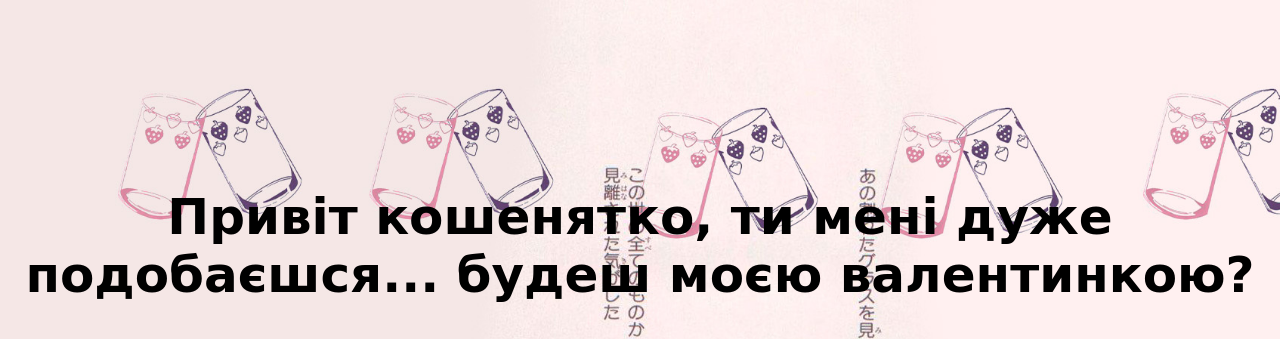
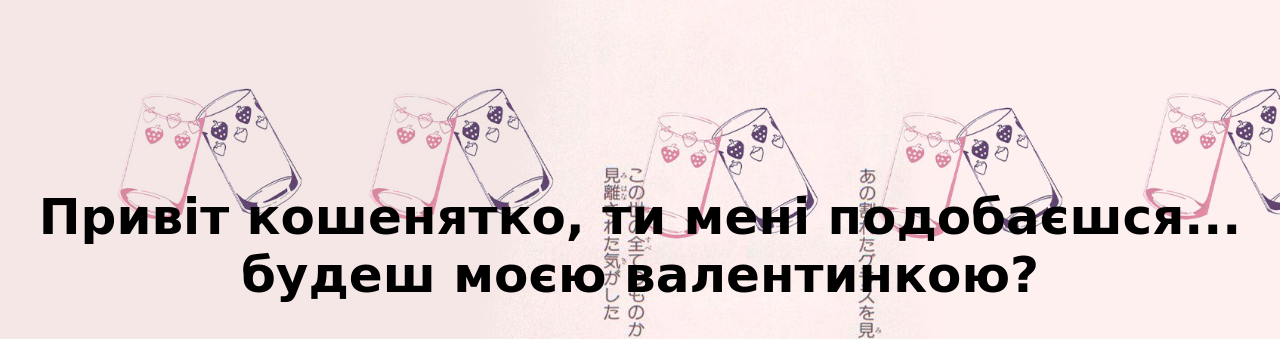
Before and after one commit to oyasunata/oyasunata.github.io, a plain HTML site: page index.html in a window 1280 px wide. Shown: the top 339 px of the page. Drawn offline with Linux system fonts and the light colour scheme; grey boxes are pictures that could not be loaded.

Commit message:
Update index.html

```diff
--- a/index.html
+++ b/index.html
@@ -9,7 +9,7 @@
 <body>
     <div class="container">
         <div class="text" >
-            <h1 class = "header_text">Привіт кошенятко, ти мені дуже подобаєшся... будеш моєю валентинкою?</h1>
+            <h1 class = "header_text">Привіт кошенятко, ти мені подобаєшся... будеш моєю валентинкою?</h1>
         </div>
         <div class="gif_container">
             <img src="https://media4.giphy.com/media/v1.Y2lkPTc5MGI3NjExa2pwNzgzdmYyOGpqdWkyY3FkMGZvMW0yYWR5MTMybHNpaGFrd2V6eiZlcD12MV9pbnRlcm5hbF9naWZfYnlfaWQmY3Q9cw/niKoMHvP7hG3aDD0Z2/giphy.gif" alt="Cute animated illustration">
```
